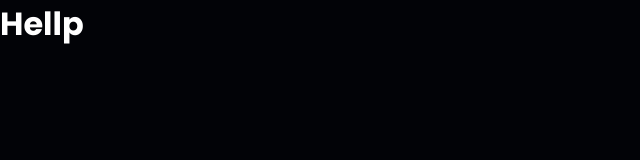
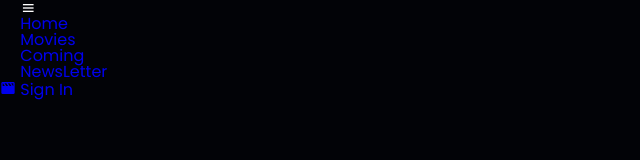
Before and after one commit to MidhunRajK8/ResponsiveMovieWebsite, a plain HTML site: page index.html in a window 1280 px wide. Shown: the whole page, without its empty margins (0-640 px from the left). Drawn offline with nearby package versions, Linux system fonts and the light colour scheme.

Commit message:
for deployment

```diff
--- a/index.html
+++ b/index.html
@@ -13,7 +13,18 @@
 </head>
 
 <body>
-<h1>Hellp</h1>
+<header>
+    <a href="#" class="logo"><i class='bx bxs-movie'></i></a>
+    <div class="bx bx-menu" id="menu-icon">
+        <ul class="navbar">
+            <li><a href="#home">Home</a></li>
+            <li><a href="#movies">Movies</a></li>
+            <li><a href="#coming">Coming</a></li>
+            <li><a href="#newsletter">NewsLetter</a></li>
+        </ul>
+        <a href="#" class="btn">Sign In</a>
+    </div>
+</header>
 </body>
 
 </html>
```
